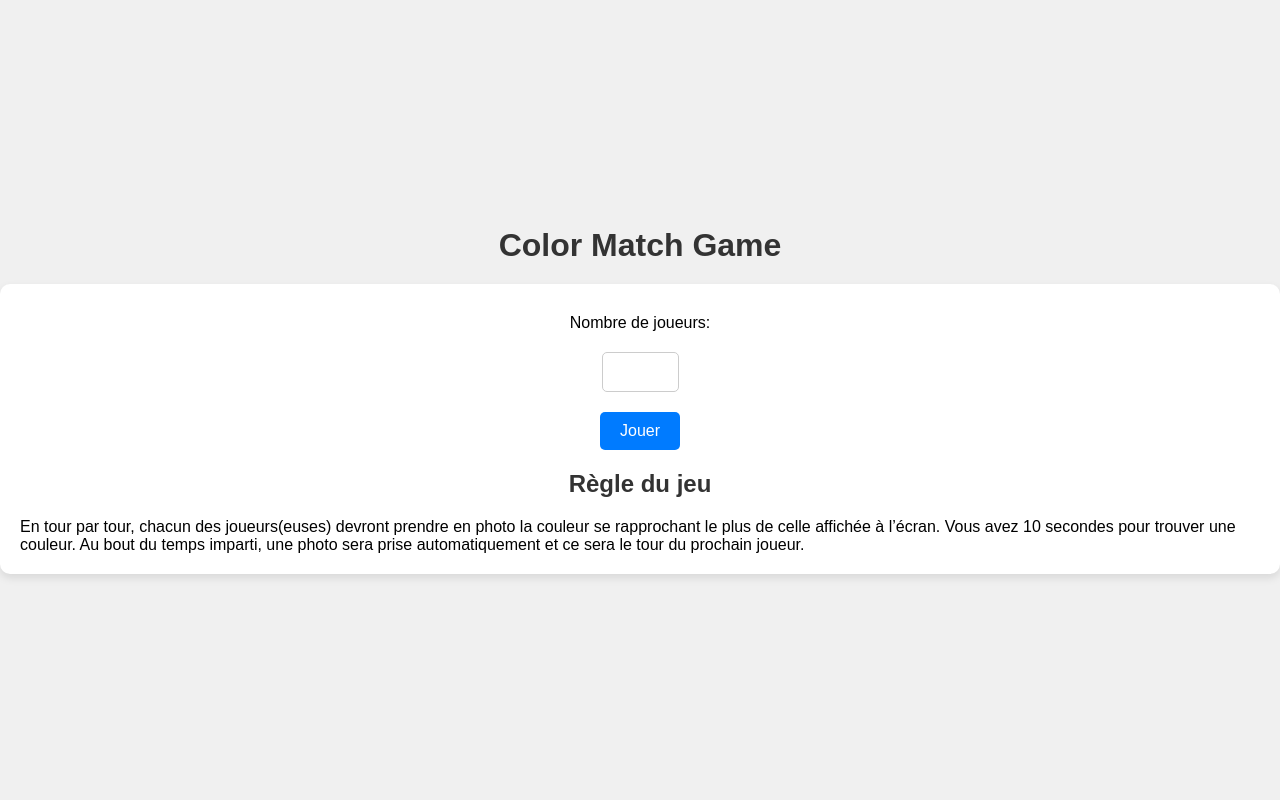
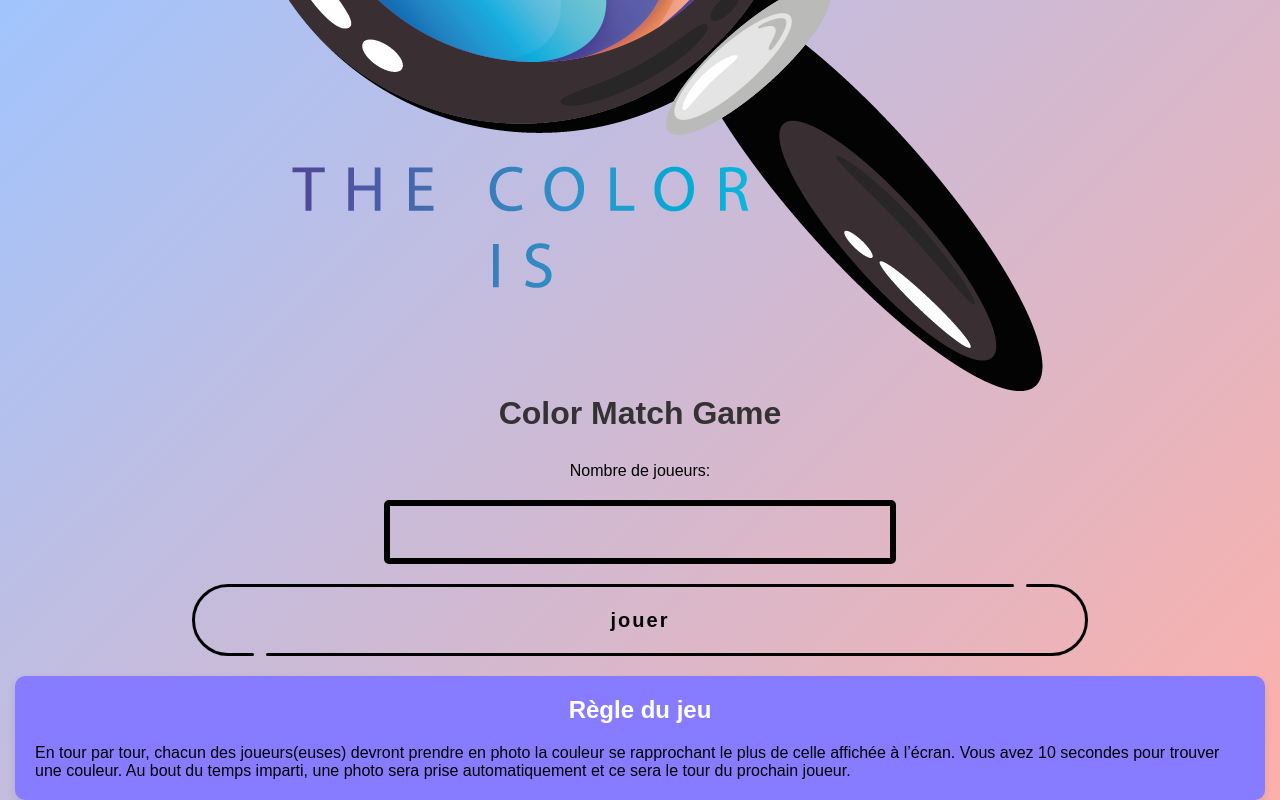
Before and after one commit to LeoTarpinWeb/SAE, a PHP site: page /public/jeux/find-the-color.html in a window 1280 px wide. Run offline with PHP 8.4, Linux system fonts and the light colour scheme.

Commit message:
Add files via upload

```diff
--- a/back/Assets/scripts/scripts.js
+++ b/back/Assets/scripts/scripts.js
@@ -49,13 +49,12 @@ function showNextPlayer() {
         return;
     }
 
-    document.getElementById('countdown').style.display = 'block';
+    document.getElementById('countdown').style.display = 'flex';
     document.getElementById('game').style.display = 'none';
     document.getElementById('player-name').textContent = players[currentTurn].name;
 }
 
 async function nextTurn() {
-    document.getElementById('player-turn').textContent = `${players[currentTurn].name}, à vous de jouer !`;
     document.getElementById('timer').textContent = '10';
     startTimer();
     await getMedia();
@@ -136,7 +135,7 @@ function generateRandomName() {
 
 function endGame() {
     document.getElementById('game').style.display = 'none';
-    document.getElementById('result').style.display = 'block';
+    document.getElementById('result').style.display = 'flex';
 
     players.forEach(player => {
         player.distance = colorDistance(targetColor, player.photoColor);
--- a/back/Assets/style/style_game.css
+++ b/back/Assets/style/style_game.css
@@ -11,7 +11,7 @@ body {
     align-items: center;
     justify-content: center;
     height: 100vh;
-    background-color: #f0f0f0;
+    background: linear-gradient(135deg, #a1c4fd, #FDB0AA);
 }
 
 h1, h2 {
@@ -19,26 +19,43 @@ h1, h2 {
     margin-bottom: 20px;
     color: #333;
 }
+.regle{
+    padding: 20px;
+    margin: 0 15px;
+    background-color: #877cff;
+    border-radius: 10px;
+    box-shadow: 0 4px 8px rgba(0, 0, 0, 0.1);
 
+}
+h2{
+    color:white
+}
 form {
     display: flex;
     flex-direction: column;
     align-items: center;
-    padding: 20px;
-    background-color: #fff;
-    border-radius: 10px;
-    box-shadow: 0 4px 8px rgba(0, 0, 0, 0.1);
+    justify-content: start;
+    height: 60%;
 }
 
 label, input, button {
     margin: 10px;
 }
-
+#countdown{
+    display: flex;
+    flex-direction: column;
+    justify-content: center;
+    align-items: center;
+}
 input {
     padding: 10px;
-    font-size: 16px;
-    border: 1px solid #ccc;
+    width: 40vw;
+    height: 8vh;
+    font-size: 30px;
+    border: 6px solid black;
     border-radius: 5px;
+    background: none;
+    text-align: center;
 }
 
 button {
@@ -46,16 +63,13 @@ button {
     padding: 10px 20px;
     font-size: 16px;
     cursor: pointer;
-    background-color: #007BFF;
     color: white;
     border: none;
     border-radius: 5px;
     transition: background-color 0.3s;
+    background-color: unset;
 }
 
-button:hover {
-    background-color: #0056b3;
-}
 
 .color-box {
     width: 100px;
@@ -149,7 +163,7 @@ button:hover {
 }
 
 a img {
-    height: 100% !important;
+    height: 100%;
     width: auto;
     object-fit: cover;
 }
@@ -174,3 +188,274 @@ a img {
     width: 100%;
     height: 100%;
 }
+#setup{
+    width: 100vw;
+    height: 100vh;
+    display: flex;
+    flex-direction: column;
+    justify-content: end;
+    align-items: center;
+}
+@media screen and (min-width:850px){
+    .btnphoto,.flecheretour,.gallery,.imglogo{
+        display: none;
+    }
+}
+@media screen and (max-width:750px){
+    #result{
+        width: 80vw;
+        height: 80%;
+        justify-content: center;
+        align-items: center;
+        flex-direction: column;
+    }
+    .resultjeux, .resultjeux h2 ,.resultjeux button{
+        color: black !important;
+    }
+    .resultjeux h2{
+        font-size: 25px;
+    }
+    .resultjeux span{
+        font-size: 20px;
+    }
+    .resultjeux button, .resultjeux a{
+        width: 60vw;
+        height: 8vh;
+        margin-top: 35px;
+    }
+    .resultcolor{
+        height: 50%;
+    }
+    #ranking{
+        height: 40%;
+    }
+    .giveheader{
+        width:100vw;
+        position: fixed;
+        top:0;
+        left:0;
+        height: 25vh;
+        display: flex;
+        align-items: center;
+        justify-content: center;
+    }
+    .logoImage{
+        width: 60vw;
+        height:100%;
+        display: flex;
+        align-items: center;
+        justify-content: center;
+    }
+    .btnlogo{
+        width:70%;
+        height: 70%;
+    }
+    a img{
+        height: auto;
+        width: 100%;
+        object-fit: cover;
+    }
+    .btnphoto{
+        display: none;
+    }
+}
+
+.type--C {
+    --line_color: #000000;
+    --back_color: #DEFFFA;
+}
+.button {
+    position: relative;
+    z-index: 0;
+    width: 70vw;
+    height: 9vh;
+    border-radius: 28px; /* Rounded corners */
+    text-decoration: none;
+    font-size: 20px;
+    font-weight: bold;
+    color: var(--line_color);
+    letter-spacing: 2px;
+    transition: all 0.3s ease;
+    display: flex;
+    justify-content: center;
+    align-items: center;
+    overflow: hidden; /* To handle rounded corners properly */
+}
+.button__text {
+    display: flex;
+    justify-content: center;
+    align-items: center;
+    width: 100%;
+    height: 100%;
+}
+
+.button::before,
+.button::after,
+.button__text::before,
+.button__text::after {
+    content: '';
+    position: absolute;
+    height: 3px;
+    border-radius: 2px;
+    background: var(--line_color);
+    transition: all 0.5s ease;
+}
+
+.button::before {
+    top: 0;
+    left: 54px;
+    width: calc(100% - 56px * 2 - 16px);
+}
+
+.button::after {
+    top: 0;
+    right: 54px;
+    width: 8px;
+}
+
+.button__text::before {
+    bottom: 0;
+    right: 54px;
+    width: calc(100% - 56px * 2 - 16px);
+}
+
+.button__text::after {
+    bottom: 0;
+    left: 54px;
+    width: 8px;
+}
+
+.button__line {
+    position: absolute;
+    top: 0;
+    width: 56px;
+    height: 100%;
+    overflow: hidden;
+}
+
+.button__line::before {
+    content: '';
+    position: absolute;
+    top: 0;
+    width: 160%;
+    height: 100%;
+    box-sizing: border-box;
+    border-radius: 300px;
+    border: solid 3px var(--line_color);
+}
+
+.button__line:nth-child(1),
+.button__line:nth-child(1)::before {
+    left: 0;
+}
+
+.button__line:nth-child(2),
+.button__line:nth-child(2)::before {
+    right: 0;
+}
+
+.button__drow1,
+.button__drow2 {
+    position: absolute;
+    z-index: -1;
+    border-radius: 16px;
+    transform-origin: 16px 16px;
+}
+
+.button__drow1 {
+    top: -16px;
+    left: 40px;
+    width: 32px;
+    height: 0;
+    transform: rotate(30deg);
+}
+
+.button__drow2 {
+    top: 44px;
+    left: 77px;
+    width: 32px;
+    height: 0;
+    transform: rotate(-127deg);
+}
+
+.button__drow1::before,
+.button__drow1::after,
+.button__drow2::before,
+.button__drow2::after {
+    content: '';
+    position: absolute;
+}
+
+.button__drow1::before {
+    bottom: 0;
+    left: 0;
+    width: 0;
+    height: 32px;
+    border-radius: 16px;
+    transform-origin: 16px 16px;
+    transform: rotate(-60deg);
+}
+
+.button__drow1::after {
+    top: -10px;
+    left: 45px;
+    width: 0;
+    height: 32px;
+    border-radius: 16px;
+    transform-origin: 16px 16px;
+    transform: rotate(69deg);
+}
+
+.button__drow2::before {
+    bottom: 0;
+    left: 0;
+    width: 0;
+    height: 32px;
+    border-radius: 16px;
+    transform-origin: 16px 16px;
+    transform: rotate(-146deg);
+}
+
+.button__drow2::after {
+    bottom: 26px;
+    left: -40px;
+    width: 0;
+    height: 32px;
+    border-radius: 16px;
+    transform-origin: 16px 16px;
+    transform: rotate(-262deg);
+}
+
+.button__drow1,
+.button__drow1::before,
+.button__drow1::after,
+.button__drow2,
+.button__drow2::before,
+.button__drow2::after {
+    background: var(--back_color);
+}
+
+#buttons {
+    margin-top: 20px;
+    display: flex;
+    text-align: center;
+    gap: 40px;
+    z-index: 100;
+}
+.button__icon {
+    width: auto;
+    height: 60px;
+}
+/* Masquer les flèches d'incrémentation/décrémentation */
+input[type=number] {
+    -webkit-appearance: textfield; /* Safari */
+    -moz-appearance: textfield; /* Firefox */
+    appearance: textfield; /* Autres navigateurs */
+}
+
+/* Masquer également les boutons d'incrémentation/décrémentation dans certains navigateurs */
+input[type=number]::-webkit-inner-spin-button,
+input[type=number]::-webkit-outer-spin-button {
+    -webkit-appearance: none;
+    margin: 0; /* Optionnel - si vous voulez réduire l'espace */
+}
--- a/public/jeux/find-the-color.html
+++ b/public/jeux/find-the-color.html
@@ -10,15 +10,29 @@
 
 <body>
     <div id="setup">
+        <div class="giveheader">
+            <div class="logoImage">
+                <a class="btnlogo" href="../../index.html"> <img src="../../back/images/Logo.png"></a>
+                <img class="btnphoto" src="../../back/images/Logo.png">
+            </div>
+        </div>
         <h1>Color Match Game</h1>
         <form id="player-setup">
             <label for="num-players">Nombre de joueurs:</label>
             <input type="number" id="num-players" name="num-players" min="1" max="10" required>
 
-            <button type="submit" class="button">Jouer</button>
+            <button type="submit" class="button type--C cursorhover">
+                    <div class="button__line"></div>
+                    <div class="button__line"></div>
+                    <span class="button__text">jouer</span>
+                    <div class="button__drow1"></div>
+                    <div class="button__drow2"></div>
+            </button>
 
-        <h2>Règle du jeu</h2>
-        <p>En tour par tour, chacun des joueurs(euses) devront prendre en photo la couleur se rapprochant le plus de celle affichée à l’écran. Vous avez 10 secondes pour trouver une couleur. Au bout du temps imparti, une photo sera prise automatiquement et ce sera le tour du prochain joueur.</p>
+        <div class="regle">
+            <h2>Règle du jeu</h2>
+            <p>En tour par tour, chacun des joueurs(euses) devront prendre en photo la couleur se rapprochant le plus de celle affichée à l’écran. Vous avez 10 secondes pour trouver une couleur. Au bout du temps imparti, une photo sera prise automatiquement et ce sera le tour du prochain joueur.</p>
+        </div>
         </form>
     </div>
 
@@ -26,19 +40,23 @@
         <div class="logoImageJeux">
             <img class="btnphotojeux" src="../../back/images/Logo.png">
         </div>
-        <h1>Préparez-vous, <span id="player-name"></span> !</h1>
-        <button id="next-turn-button" class="buttonJeux">Commencer</button>
+        <h1>Préparez-vous <span id="player-name"></span> !</h1>
+        <button id="next-turn-button" class="buttonJeux button type--C cursorhover">
+            <div class="button__line"></div>
+            <div class="button__line"></div>
+            <span class="button__text">jouer</span>
+            <div class="button__drow1"></div>
+            <div class="button__drow2"></div>
+        </button>
     </div>
 
     <div id="game" style="display: none;">
-        <div class="game-container">
+        <div class="game-container" id="target-color" >
             <div class="timer-container">
                 <p>Temps restant: <span id="timer">10</span> secondes</p>
             </div>
             <div class="game-content" id="game-content">
-                <h2 id="player-turn"></h2>
-                <p>Photographiez cette couleur:</p>
-                <div id="target-color" class="color-box"></div>
+                <h2>Photographier cette couleur !</h2>
                 <video id="video" autoplay></video>
                 <canvas id="canvas" style="display:none;"></canvas>
                 <div id="buttons">
@@ -55,10 +73,25 @@
         </div>
     </div>
 
-    <div id="result" style="display: none;">
-        <h2>Résultat</h2>
-        <div id="ranking"></div>
-        <button id="play-again">Rejouer</button>
+    <div id="result" class="resultjeux"style="display: none;">
+        <div class="resultcolor">
+            <h2>Résultat</h2>
+            <div id="ranking"></div>
+        </div>
+        <button id="play-again"  class="buttonJeux button type--C">
+            <div class="button__line"></div>
+            <div class="button__line"></div>
+            <span class="button__text">rejouer</span>
+            <div class="button__drow1"></div>
+            <div class="button__drow2"></div>
+        </button>
+        <a class="button type--C btnphoto cursorhover" href="../../index.html">
+            <div class="button__line"></div>
+            <div class="button__line"></div>
+            <span class="button__text">Accueil</span>
+            <div class="button__drow1"></div>
+            <div class="button__drow2"></div>
+        </a>
     </div>
 
     <script src="./../../back/Assets/scripts/scripts.js"></script>
```
